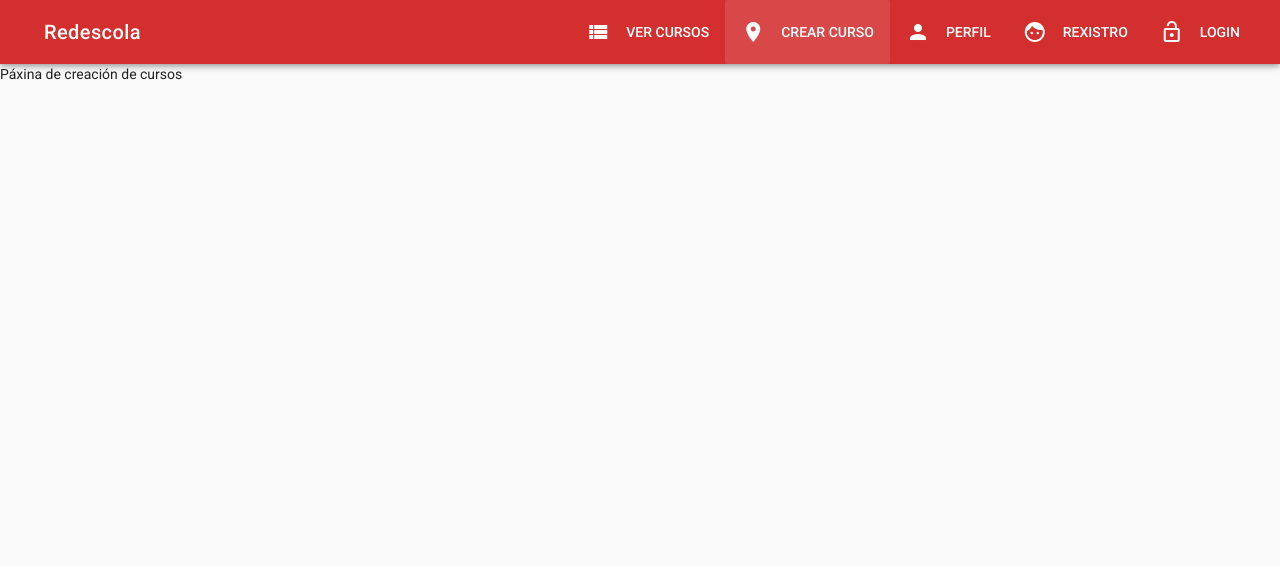
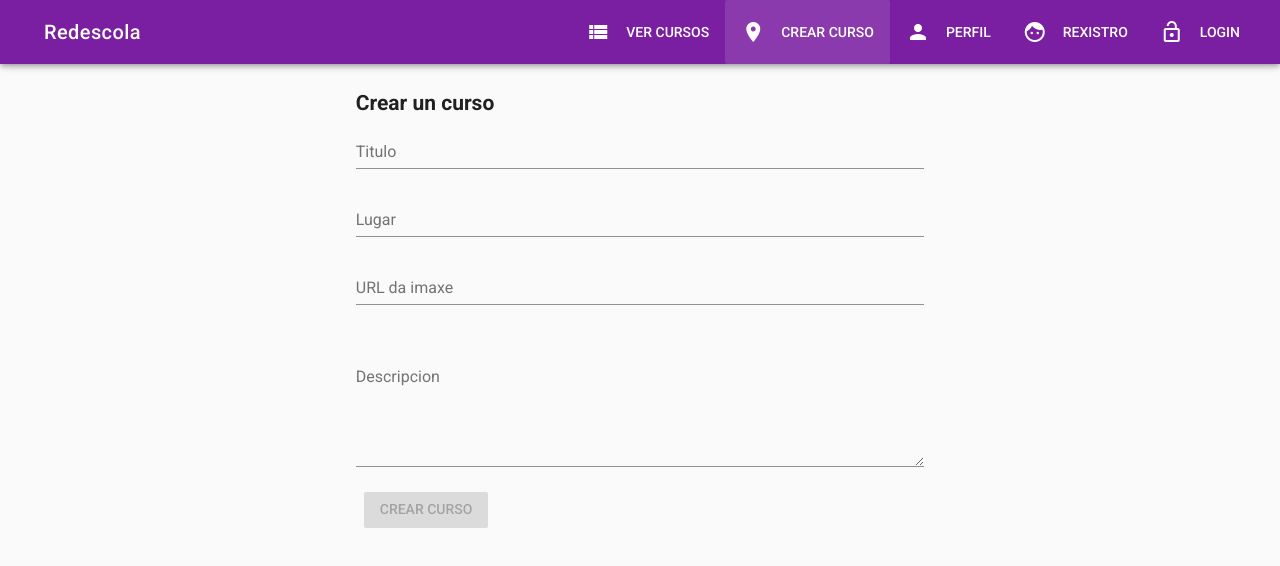
Before and after one commit to juanferb/redescola, a Vue app: page /curso/crear in a window 1280 px wide. Shown: the top 566 px of the page. Built offline with nearby package versions, Linux system fonts and the light colour scheme.

Commit message:
Crear curso (1ª versión)

```diff
--- a/src/components/Curso/CrearCurso.vue
+++ b/src/components/Curso/CrearCurso.vue
@@ -1,5 +1,95 @@
 <template>
-    <div>
-        <p>Páxina de creación de cursos</p>
-    </div>
+  <v-container>
+    <v-layout row>
+      <v-flex xs12 sm6 offset-sm3>
+        <h2>Crear un curso</h2>
+      </v-flex>
+    </v-layout>
+    <v-layout row>
+      <v-flex xs12>
+        <form @submit.prevent="onCrearCurso">
+          <v-layout row>
+            <v-flex xs12 sm6 offset-sm3>
+              <v-text-field name="titulo" label="Titulo" id="titulo" v-model="titulo" required></v-text-field>
+            </v-flex>
+          </v-layout>
+          <v-layout row>
+            <v-flex xs12 sm6 offset-sm3>
+              <v-text-field name="lugar" label="Lugar" id="lugar" v-model="lugar" required></v-text-field>
+            </v-flex>
+          </v-layout>
+          <v-layout row>
+            <v-flex xs12 sm6 offset-sm3>
+              <v-text-field
+                name="imageUrl"
+                label="URL da imaxe"
+                id="image-url"
+                v-model="imageUrl"
+                required
+              ></v-text-field>
+            </v-flex>
+          </v-layout>
+          <v-layout row>
+            <v-flex xs12 sm6 offset-sm3>
+              <img :src="imageUrl" width="100%">
+            </v-flex>
+          </v-layout>
+          <v-layout row>
+            <v-flex xs12 sm6 offset-sm3>
+              <v-textarea
+                name="descripcion"
+                label="Descripcion"
+                id="descripcion"
+                v-model="descripcion"
+                multi-line
+                required
+              ></v-textarea>
+            </v-flex>
+          </v-layout>
+          <v-layout row>
+            <v-flex xs12 sm6 offset-sm3>
+                <v-btn class="primary" :disabled="!formIsValid" type="submit">Crear curso</v-btn>
+            </v-flex>
+          </v-layout>
+        </form>
+      </v-flex>
+    </v-layout>
+  </v-container>
 </template>
+
+<script>
+export default {
+  data () {
+    return {
+      titulo: '',
+      lugar: '',
+      imageUrl: '',
+      descripcion: ''
+    }
+  },
+  computed: {
+    formIsValid () {
+      return this.titulo !== '' &&
+      this.lugar !== '' &&
+      this.imageUrl !== '' &&
+      this.descripcion !== ''
+    }
+  },
+  methods: {
+    onCrearCurso () {
+      if (!this.formIsValid) {
+        return
+      }
+      const cursoData = {
+        titulo: this.titulo,
+        lugar: this.lugar,
+        imageUrl: this.imageUrl,
+        descripcion: this.descripcion,
+        fecha: new Date()
+      }
+      this.$store.dispatch('crearCurso', cursoData)
+      this.$router.push('/cursos')
+    }
+  }
+}
+</script>
--- a/src/main.js
+++ b/src/main.js
@@ -9,10 +9,10 @@ import colors from 'vuetify/es5/util/colors'
 Vue.use(Vuetify,
   {
     theme: {
-      primary: colors.red.darken2,
+      primary: colors.purple.darken2,
       accent: colors.red.accent2,
       secondary: colors.grey.lighten2,
-      info: colors.blue.lighten1,
+      info: colors.purple.lighten1,
       warning: colors.amber.darken2,
       error: colors.red.accent4,
       success: colors.green.lighten2
--- a/src/store/index.js
+++ b/src/store/index.js
@@ -26,8 +26,25 @@ export const store = new Vuex.Store({
       cursosInscritos: ['2']
     }
   },
-  mutations: {},
-  actions: {},
+  mutations: {
+    crearCurso (state, payload) {
+      state.cursosCargados.push(payload)
+    }
+  },
+  actions: {
+    crearCurso ({commit}, payload) {
+      const curso = {
+        titulo: payload.titulo,
+        lugar: payload.lugar,
+        imageUrl: payload.imageUrl,
+        descripcion: payload.descripcion,
+        fecha: payload.fecha,
+        id: '3'
+      }
+      // Guardarlo en Firebase
+      commit('crearCurso', curso)
+    }
+  },
   getters: {
     cursosCargados (state) {
       return state.cursosCargados.sort((cursoA, cursoB) => {
```
